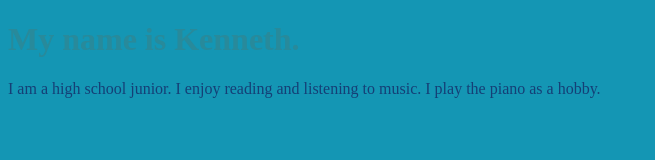
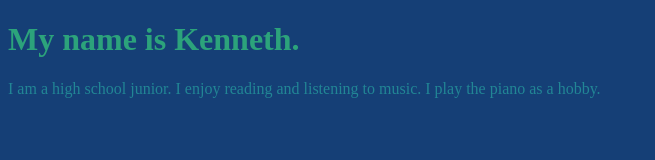
Before and after one commit to kychoi-waketech/kychoi-waketech.github.io, a plain HTML site: page index.html in a window 1280 px wide. Shown: the whole page, without its empty margins (0-655 px from the left). Drawn offline with Linux system fonts and the light colour scheme.

Commit message:
updated colors

```diff
--- a/index.html
+++ b/index.html
@@ -6,13 +6,13 @@
         </title>
         <style>
             body {
-                background-color: #1496B4;
+                background-color: #153F76;
             }
             h1 {
-                color: #288A9B;
+                color: #2CA37B;
             }
             p {
-                color: #153F76;
+                color: #228695;
             }
         </style>
     </head>
```
